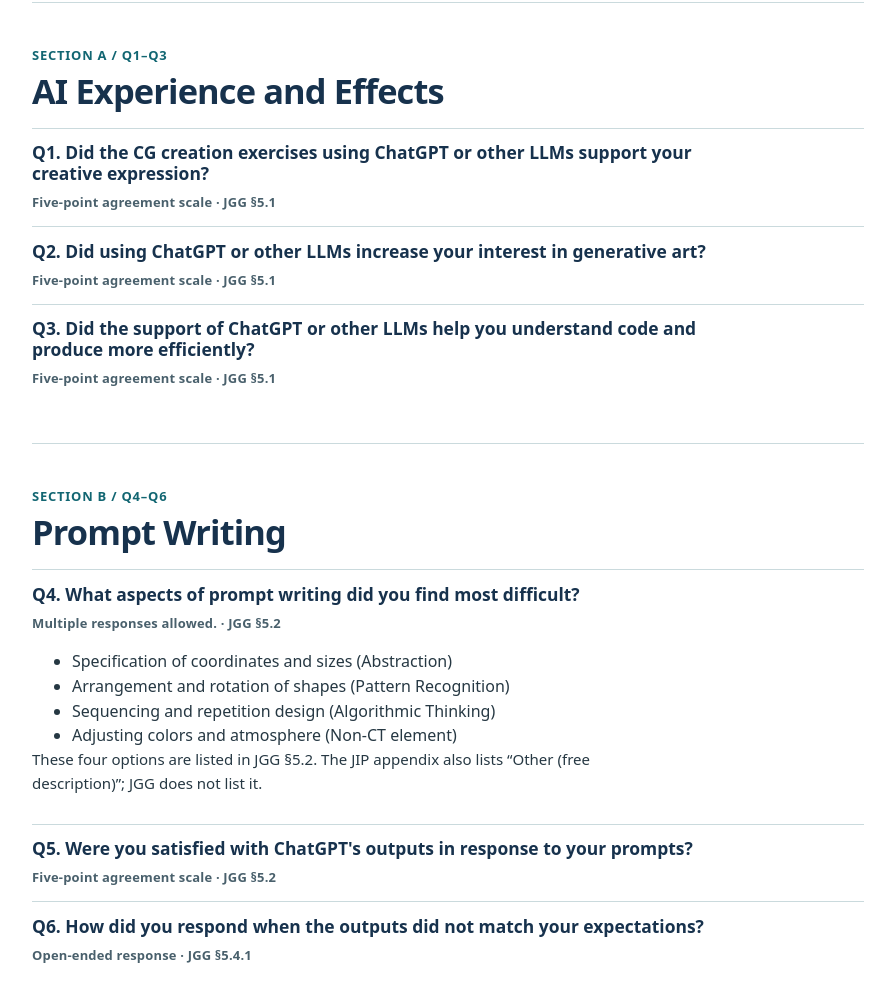
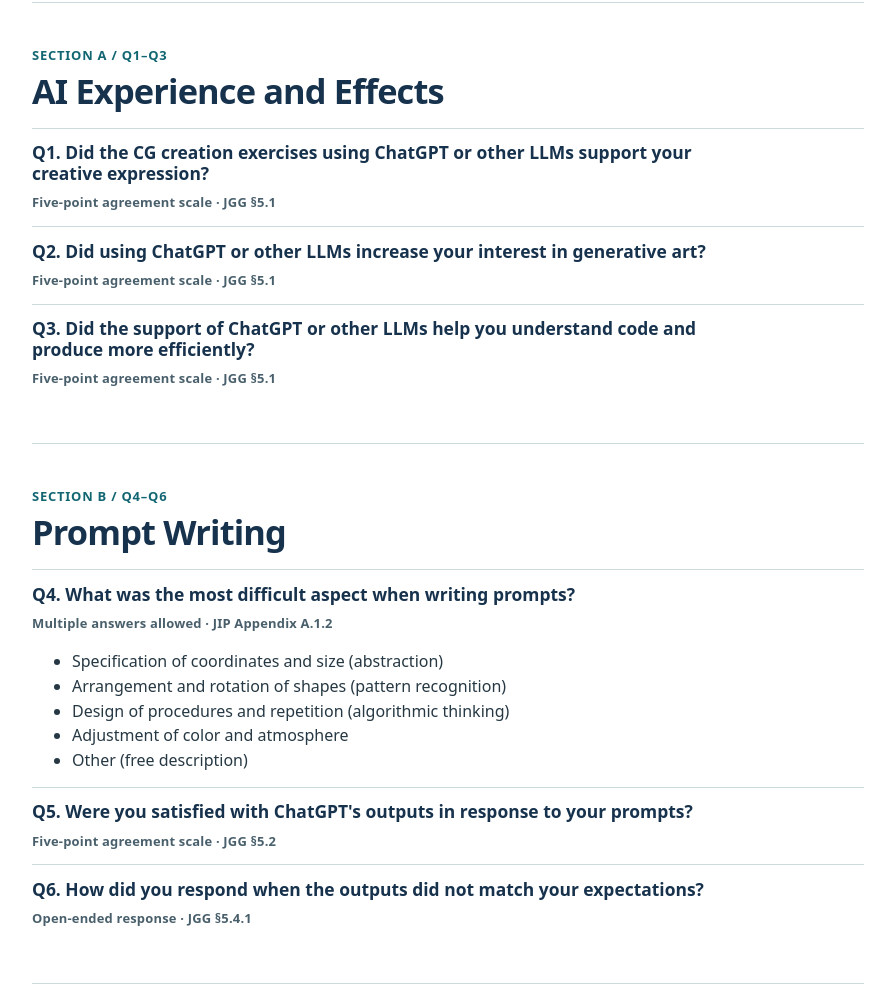
Before and after one commit to m-riho/m-riho.github.io, a plain HTML site: page adada2026/questionnaire.html in a window 1280 px wide. Shown: the part 994-1986 px from the top of the page, without its empty margins (96-991 px from the left). Drawn offline with Linux system fonts and the light colour scheme.

Commit message:
Use the JIP Appendix A.1.2 wording and five options for Q4

```diff
--- a/adada2026/questionnaire.html
+++ b/adada2026/questionnaire.html
@@ -1,7 +1,7 @@
 <!doctype html><html lang="en"><head><meta charset="utf-8"><meta name="viewport" content="width=device-width,initial-scale=1"><title>Questionnaire — Generative AI-Assisted Algorithmic Art Education</title><link rel="stylesheet" href="assets/style.css"></head><body>
 <a class="skip" href="#main">Skip to content</a><header class="hero"><div class="wrap"><p class="eyebrow">ADADA 2026 / Research materials</p><h1>Questionnaire — Generative AI-Assisted Algorithmic Art Education</h1></div></header>
 <nav aria-label="Questionnaire resources"><div class="wrap"><a href="index.html">Back to poster study</a><a href="questionnaire.pdf" download>Download PDF</a><a href="#sources">Sources</a></div></nav>
-<main id="main" class="wrap qpage"><section><p class="kicker">Instrument guide / Q1–Q18</p><h2>How to read this questionnaire</h2><p>These are the published English wordings from the related law-student studies. The ADADA 2026 poster reports a separate, cross-disciplinary sample and analyzes selected items. This guide does not imply that every item was administered to that sample.</p><p>Questions follow the Journal for Geometry and Graphics (JGG) wording where available. For Q7–Q14 and Q18, JGG gives item labels or a description; the full English wording below comes from the Journal of Information Processing (JIP) manuscript, Appendix A.1. The JIP authors translated the original Japanese questions into English.</p>
+<main id="main" class="wrap qpage"><section><p class="kicker">Instrument guide / Q1–Q18</p><h2>How to read this questionnaire</h2><p>These are the published English wordings from the related law-student studies. The ADADA 2026 poster reports a separate, cross-disciplinary sample and analyzes selected items. This guide does not imply that every item was administered to that sample.</p><p>Q1–Q3, Q5–Q6 and Q15–Q17 follow the Journal for Geometry and Graphics (JGG). Q4, including its five response options, follows Appendix A.1.2 of the Journal of Information Processing (JIP) manuscript. Q7–Q14 and Q18 also use the full questions from the JIP appendix. The JIP authors translated the original Japanese questions into English.</p>
 <h3>Five-point agreement scale</h3><ol class="scale"><li>1 = Strongly disagree</li><li>2 = Disagree</li><li>3 = Neutral</li><li>4 = Agree</li><li>5 = Strongly agree</li></ol><p class="source">JGG specifies the two endpoints and the neutral midpoint; “Disagree” and “Agree” are explanatory labels for the intermediate values. Q4, Q6 and Q18 do not use this scale.</p></section>
 <section class="group"><p class="kicker">Section A / Q1–Q3</p><h2>AI Experience and Effects</h2>
 <div class="q" id="q1"><h3>Q1. Did the CG creation exercises using ChatGPT or other LLMs support your creative expression?</h3><p class="meta">Five-point agreement scale · JGG §5.1</p>
@@ -12,8 +12,16 @@
 </div>
 </section>
 <section class="newpage"><p class="kicker">Section B / Q4–Q6</p><h2>Prompt Writing</h2>
-<div class="q" id="q4"><h3>Q4. What aspects of prompt writing did you find most difficult?</h3><p class="meta">Multiple responses allowed. · JGG §5.2</p>
-<ul><li>Specification of coordinates and sizes (Abstraction)</li><li>Arrangement and rotation of shapes (Pattern Recognition)</li><li>Sequencing and repetition design (Algorithmic Thinking)</li><li>Adjusting colors and atmosphere (Non-CT element)</li></ul><p class="source">These four options are listed in JGG §5.2. The JIP appendix also lists “Other (free description)”; JGG does not list it.</p>
+<div class="q" id="q4">
+<h3>Q4. What was the most difficult aspect when writing prompts?</h3>
+<p class="meta">Multiple answers allowed · JIP Appendix A.1.2</p>
+<ul>
+<li>Specification of coordinates and size (abstraction)</li>
+<li>Arrangement and rotation of shapes (pattern recognition)</li>
+<li>Design of procedures and repetition (algorithmic thinking)</li>
+<li>Adjustment of color and atmosphere</li>
+<li>Other (free description)</li>
+</ul>
 </div>
 <div class="q" id="q5"><h3>Q5. Were you satisfied with ChatGPT&#x27;s outputs in response to your prompts?</h3><p class="meta">Five-point agreement scale · JGG §5.2</p>
 </div>
```
Also changed, not shown: 2 other files.
